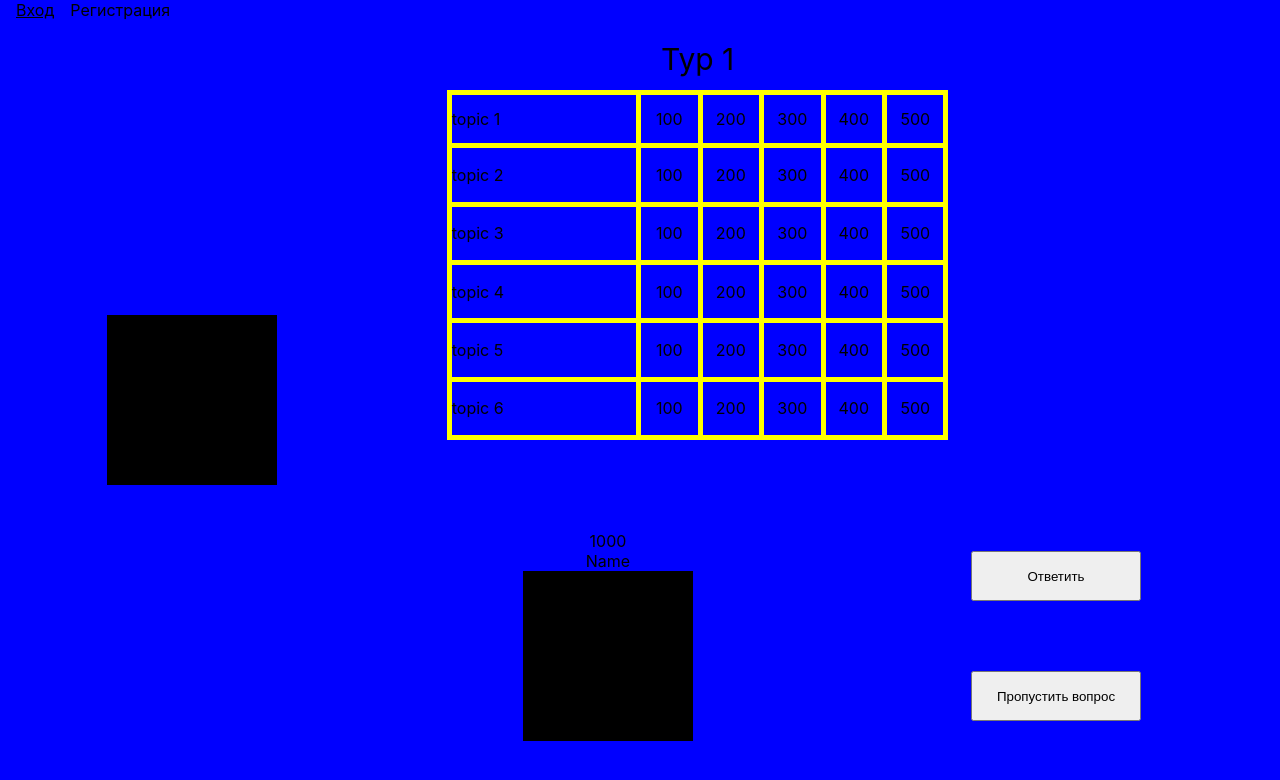
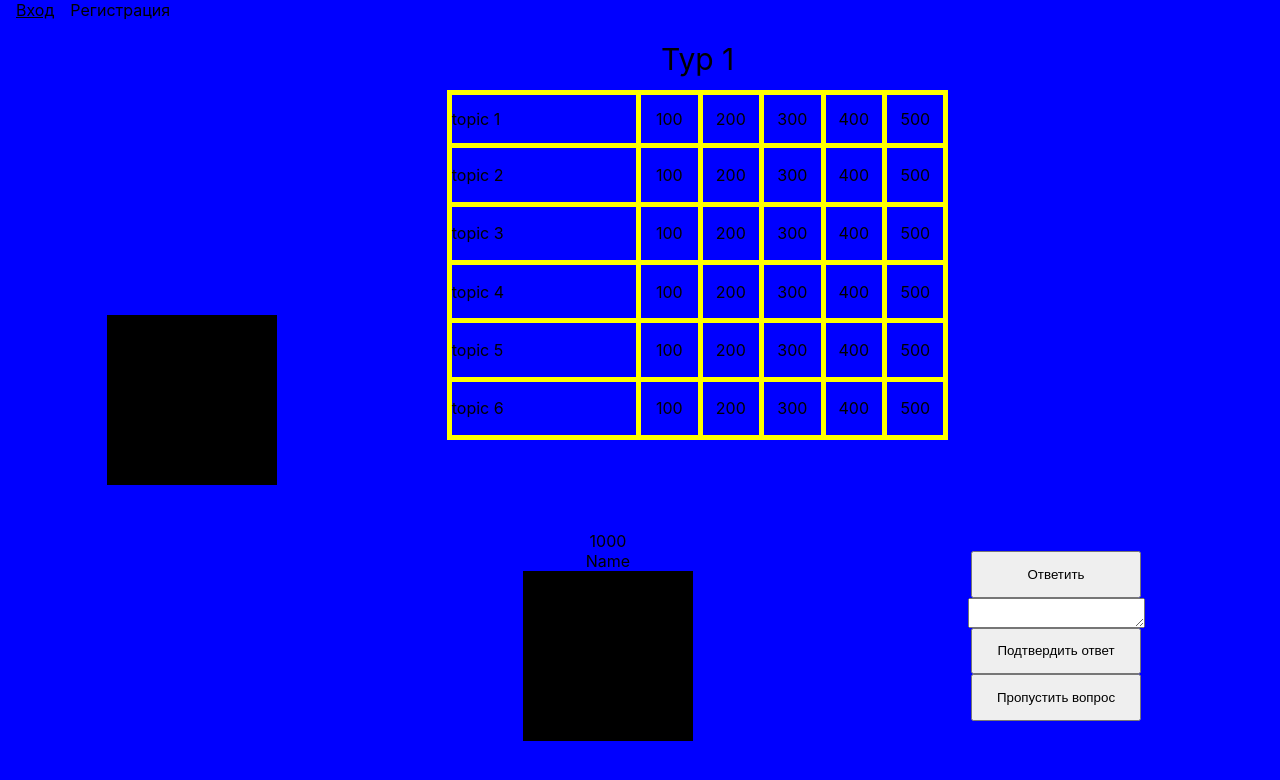
Before and after one commit to g0rdeich/rsclone, a React (Create React App) app: page / in a window 1280 px wide. Both pictures are taken after a click on the button "Ответить". Shown: the top 780 px of the page. Built offline with nearby package versions, Linux system fonts and the light colour scheme.

Commit message:
feat: add working answer button, no total amount of points

```diff
--- a/src/App.js
+++ b/src/App.js
@@ -42,8 +42,6 @@ function App() {
 	const [loggedUser, setloggedUser] = React.useState('');
 	checLocalToken().then (res =>  setloggedUser(res));
 
-
-
 	const [topics, setTopics] = React.useState(Topics)
 	function logger(a) {
 		console.log(a);
@@ -65,6 +63,10 @@ function App() {
 		hide(table);
 		questionText.innerHTML = a.question;
 		show(questionText);
+		const currentQuestionPrice = a.price;
+		localStorage.setItem('currentQuestionPrice', currentQuestionPrice);
+		const currentQuestionRightAnswer = a.answers;
+		localStorage.setItem('currentQuestionRightAnswer', currentQuestionRightAnswer);
 	}
 
 	return (
--- a/src/gamefield/players/buttons/answerButton.js
+++ b/src/gamefield/players/buttons/answerButton.js
@@ -1,7 +1,19 @@
 import React from'react';
+import show from "../../../functions/show";
+import changeHostText from "../../../functions/changeHostText";
+
+function showSubmitArea() {
+    const textArea = document.querySelector('.answer-text');
+    const submitBtn = document.querySelector('.submit-button');
+    show(textArea);
+    show(submitBtn);
+    changeHostText('Ваш ответ?');
+}
 
 function AnswerButton() {
-    return (<button className="button answer-button">Ответить</button>);
+    return (<button className="button answer-button"
+                    onClick={() => showSubmitArea()}>
+        Ответить</button>);
 }
 
 export default AnswerButton;
--- a/src/gamefield/players/buttons/buttonsSection.js
+++ b/src/gamefield/players/buttons/buttonsSection.js
@@ -1,11 +1,36 @@
 import React from 'react';
 import AnswerButton from "./answerButton";
 import SkipQuestionButton from "./skipQuestionButton";
+import show from "../../../functions/show";
+import hide from "../../../functions/hide";
+import changeHostText from "../../../functions/changeHostText";
+
+function checkGuess() {
+    const answer = document.querySelector('.answer-text').value;
+    const rightAnswer = localStorage.getItem('currentQuestionRightAnswer');
+    const price = parseInt(localStorage.getItem('currentQuestionPrice'), 10);
+    if(answer === rightAnswer) {
+        changeHostText('Абсолютно верно!');
+        console.log(price);
+    } else {
+        console.log(-price);
+        changeHostText(`Минус ${price} баллов!`);
+    }
+    const table = document.querySelector('.questions-table');
+    const questionText = document.querySelector('.question-text');
+    show(table);
+    questionText.innerHTML = '';
+    hide(questionText);
+}
 
 function ButtonsSection() {
     return (
         <div className="buttons-section">
             < AnswerButton />
+            <textarea className="answer-text hidden"></textarea>
+            <button className="button submit-button hidden"
+                    onClick={() => checkGuess()}>
+                Подтвердить ответ</button>
             < SkipQuestionButton/>
         </div>
     )
```
Also changed, not shown: 1 other file (tests, documents, lock files or other folders).
